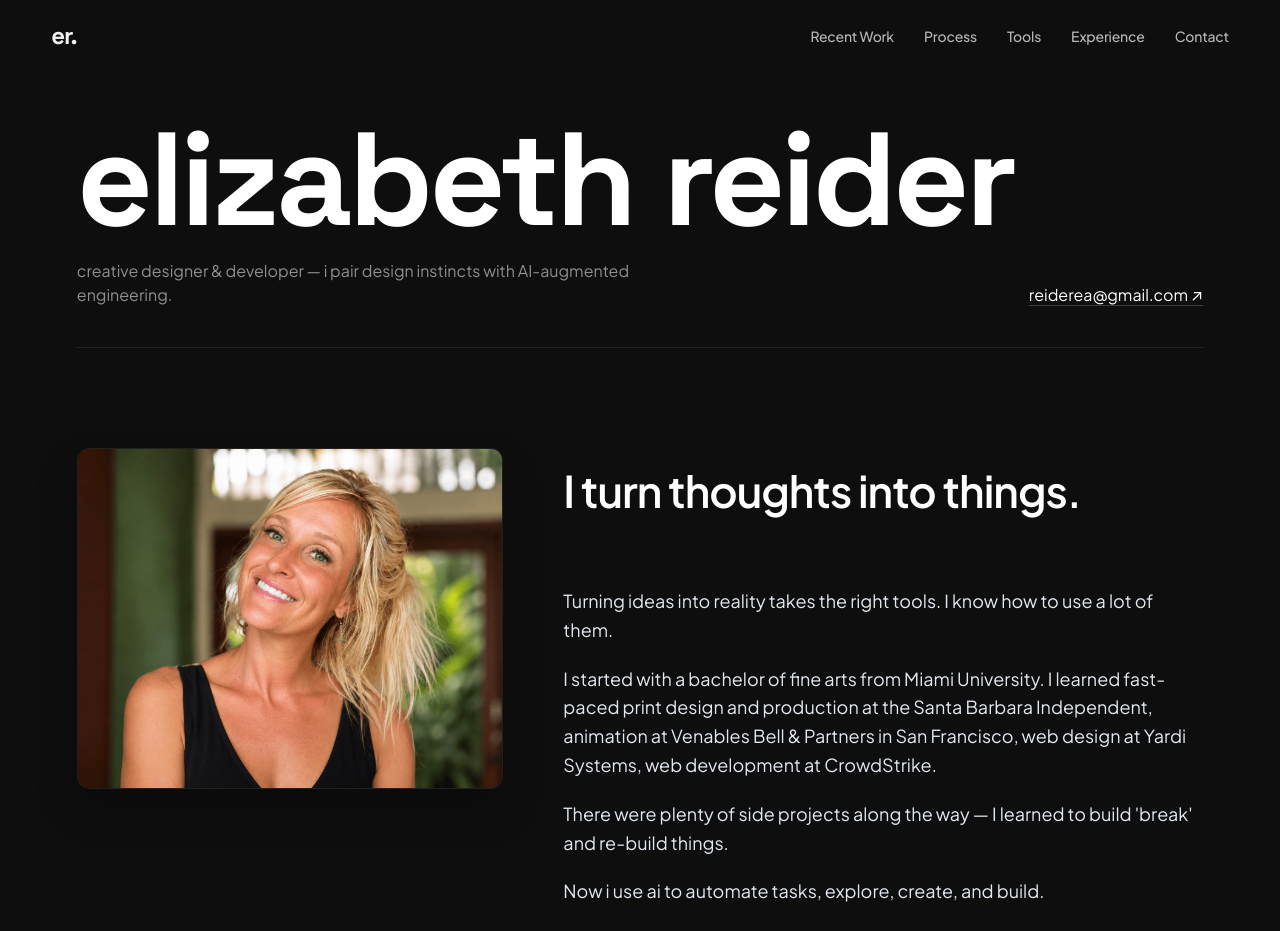
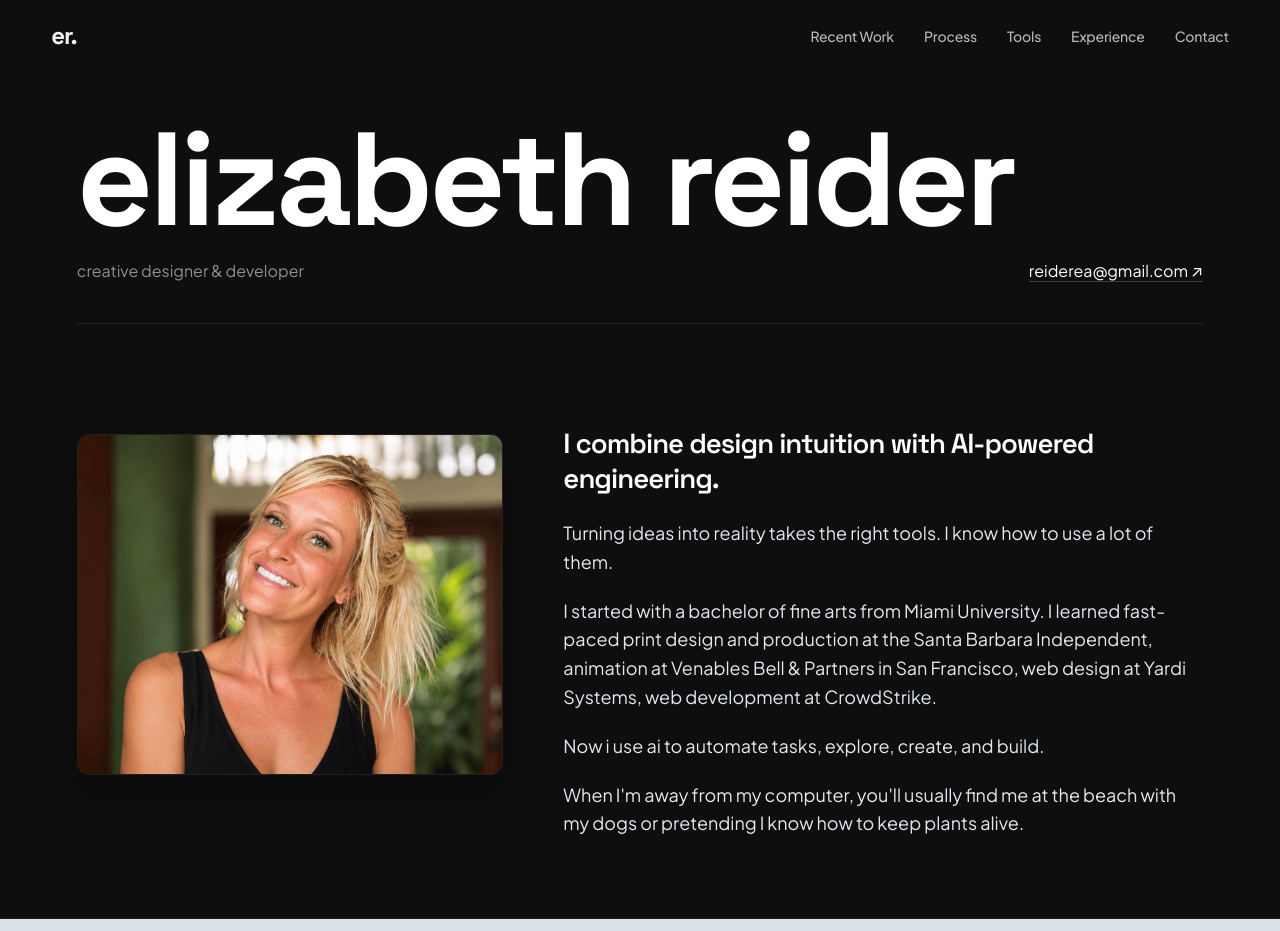
Before and after one commit to ereider1/portfolio, a React (Vite) app: page / in a window 1280 px wide. Shown: the top 931 px of the page. Built offline with nearby package versions, Linux system fonts and the light colour scheme.

Commit message:
adjusted about copy

```diff
--- a/src/App.tsx
+++ b/src/App.tsx
@@ -267,7 +267,7 @@
           <header className="hero-top-row">
             <h1 id="intro-heading" className="hero-giant-name">elizabeth reider</h1>
             <div className="hero-meta-col">
-              creative designer & developer — i pair design instincts with AI-augmented engineering.
+              creative designer & developer
             </div>
             <div className="hero-meta-col" style={{ textAlign: 'right' }}>
               <a href="mailto:reiderea@gmail.com" onClick={handleEmailClick}>reiderea@gmail.com ↗</a>
@@ -283,16 +283,13 @@
               />
             </div>
             <div className="hero-right-text">
-              <h2 className="hero-tagline">I turn thoughts into things.</h2>
+              <h2 className="hero-tagline">I combine design intuition with AI-powered engineering.</h2>
               <div className="hero-bio">
                 <p>
                   Turning ideas into reality takes the right tools. I know how to use a lot of them.
                 </p>
                 <p>
                   I started with a bachelor of fine arts from Miami University. I learned fast-paced print design and production at the Santa Barbara Independent, animation at Venables Bell & Partners in San Francisco, web design at Yardi Systems, web development at CrowdStrike.
-                </p>
-                <p>
-                  There were plenty of side projects along the way — I learned to build 'break' and re-build things.
                 </p>
                 <p>
                   Now i use ai to automate tasks, explore, create, and build.
--- a/src/index.css
+++ b/src/index.css
@@ -307,7 +307,7 @@
   display: flex;
   justify-content: center;
   align-items: center;
-  padding-top: 20px;
+  padding-top: 30px;
 }
 
 .hero-profile-pic {
@@ -335,12 +335,11 @@
 .hero-right-text {
   display: flex;
   flex-direction: column;
-  gap: 32px;
 }
 
 .hero-tagline {
-  /*font-family: var(--font-display);*/
-  font-size: calc(2vw + 18px);
+  font-family: var(--font-display);
+  font-size: calc(2vw + 2px);
   font-weight: 600;
   line-height: 1.25;
   letter-spacing: -1px;
```
